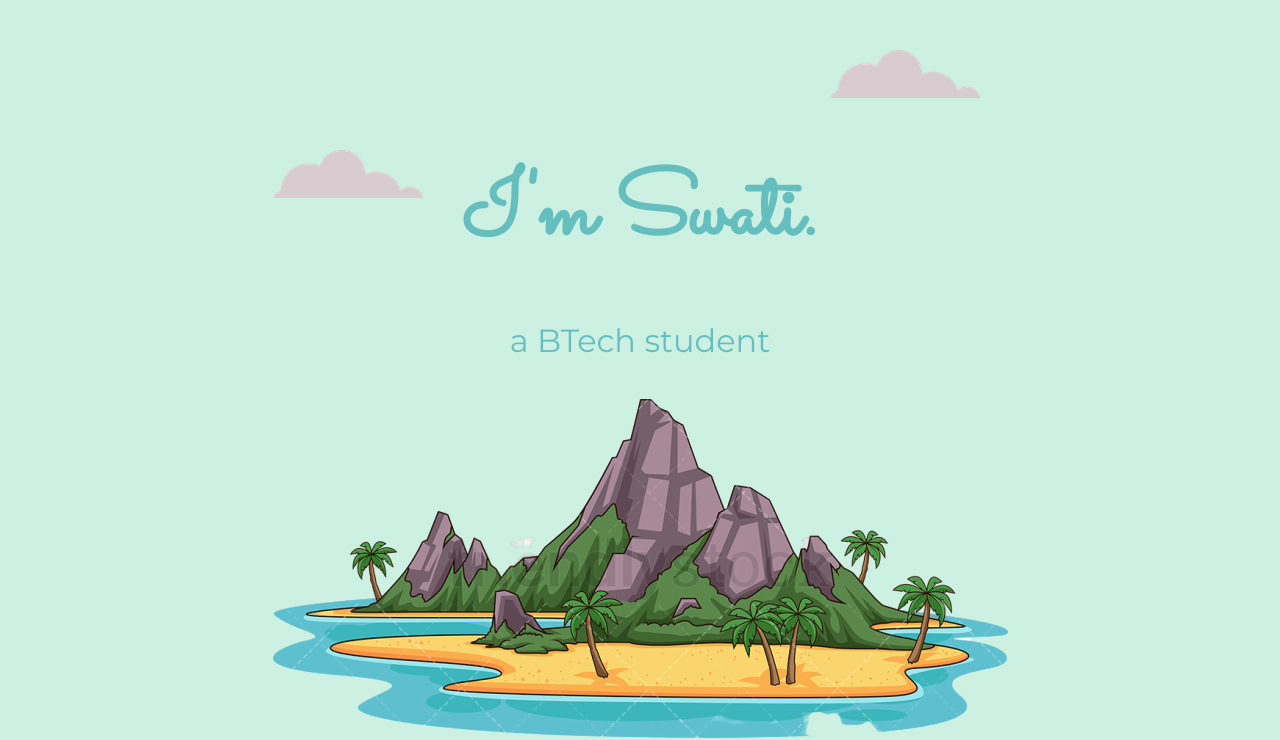
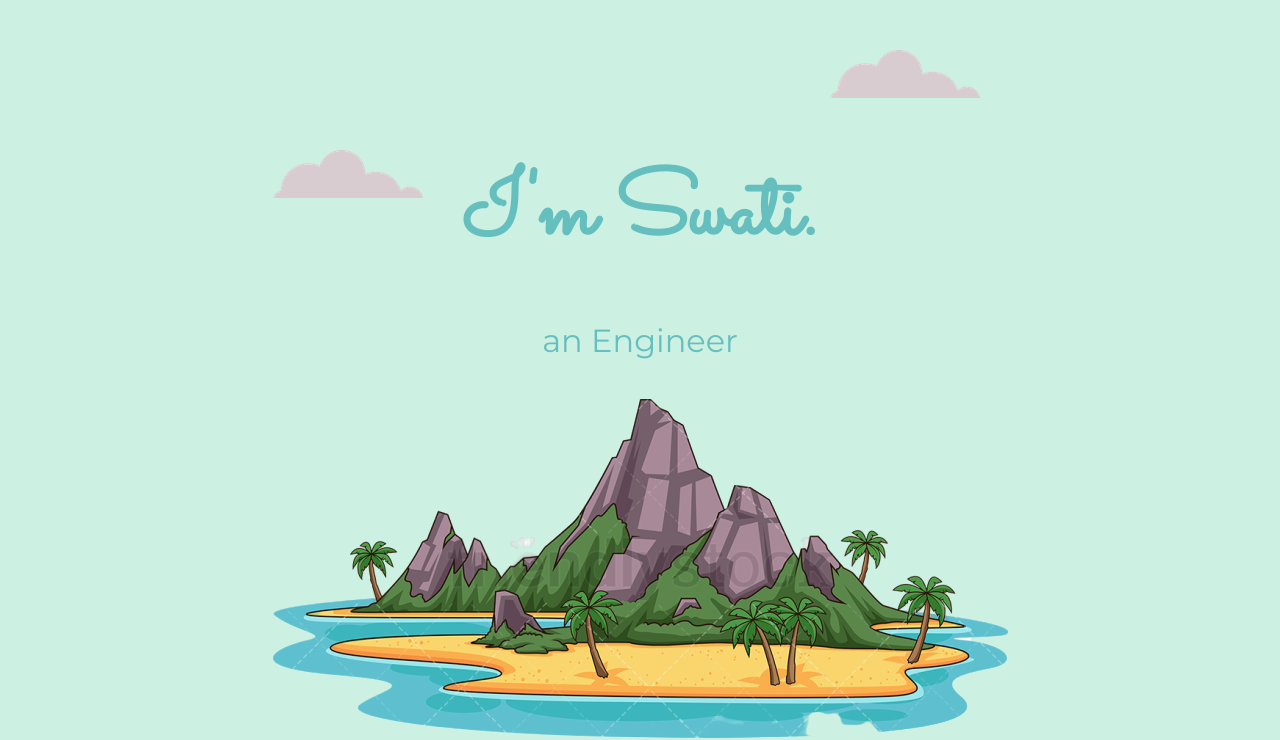
Before and after one commit to SwatiKeshari/My-Site, a plain HTML site: page index.html in a window 1280 px wide. Shown: the top 740 px of the page. Drawn offline with Linux system fonts and the light colour scheme; grey boxes are pictures that could not be loaded.

Commit message:
Updating first h2 header tag

```diff
--- a/index.html
+++ b/index.html
@@ -11,7 +11,7 @@
     <div class="top-section">
       <img class="top-cloud" src="images/cloud.png" alt="cloud-img">
       <h1>I'm Swati.</h1>
-      <h2>a BTech student</h2>
+      <h2>an Engineer</h2>
       <img class="bottom-cloud"src="images/cloud.png" alt="cloud-img">
       <img class="mountain" src="images/mountain.png" alt="mountain-img">
     </div>
```
